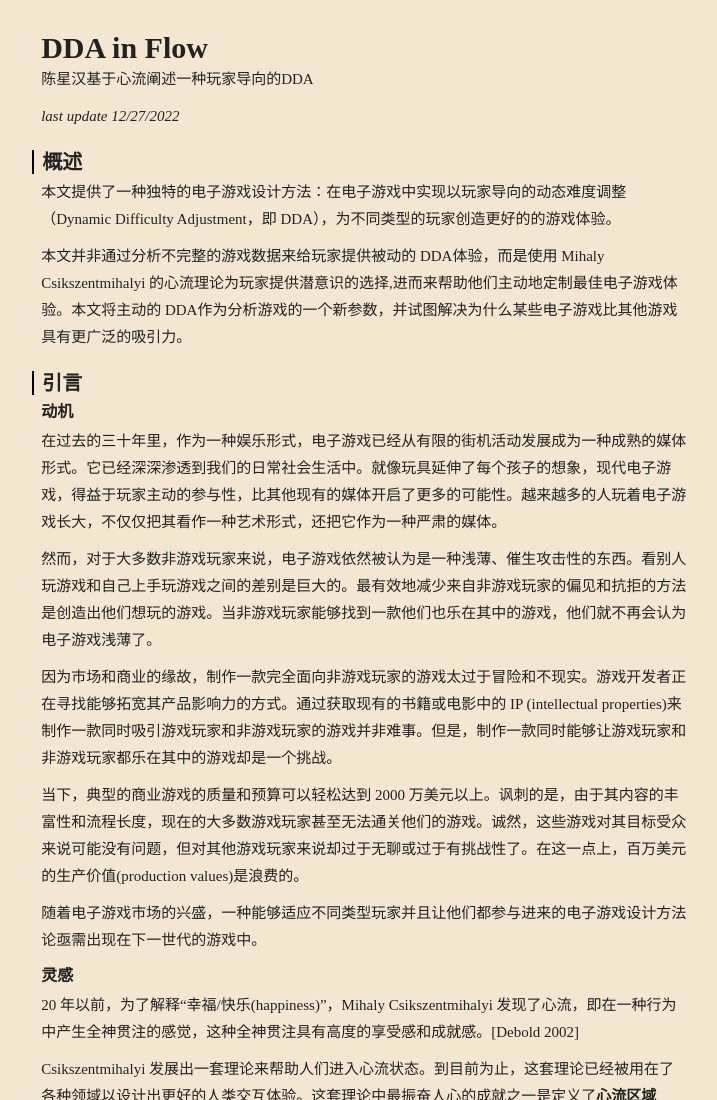
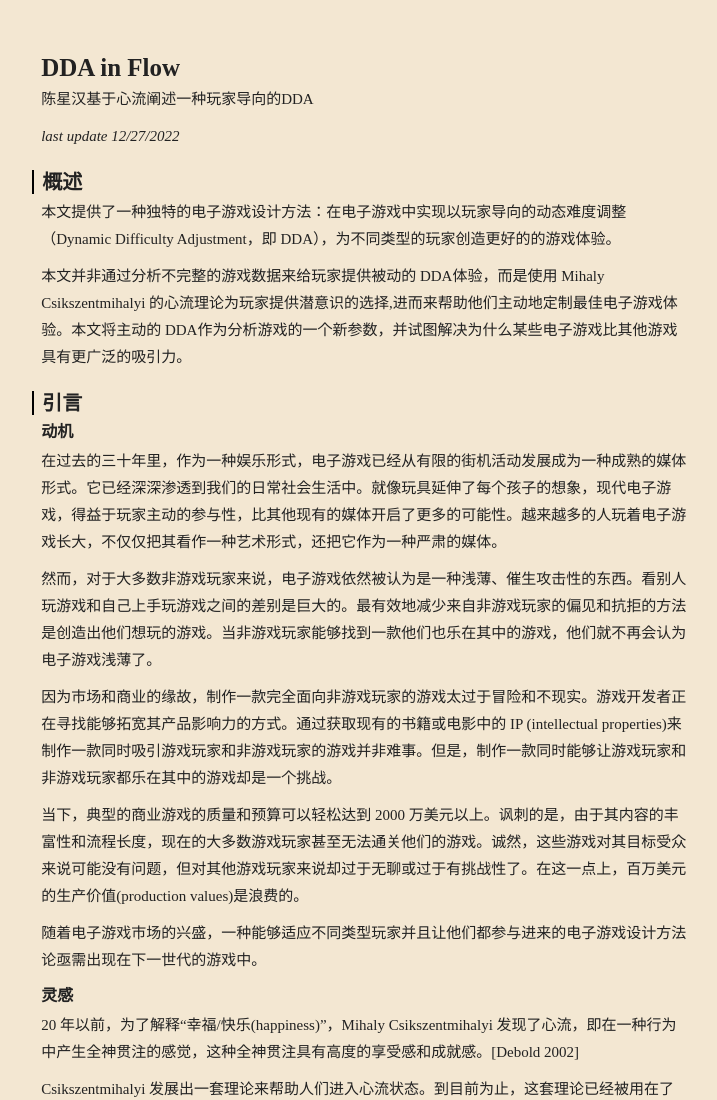
Before and after one commit to Chihiko3/Chihiko3.github.io, a plain HTML site: page archive/Flow.htm in a window 1280 px wide. Shown: the top 1100 px of the page, without its empty margins (226-943 px from the left). Drawn offline with Linux system fonts and the light colour scheme.

Commit message:
Update Flow.htm

```diff
--- a/archive/Flow.htm
+++ b/archive/Flow.htm
@@ -14,7 +14,7 @@
     <div class="row">
         <div class="twocol" id="leftcol"><br/></div>
         <div class="sevencol last" id="content">
-            <h0>DDA in Flow</h0>
+            <h1>DDA in Flow</h1>
             <p>陈星汉基于心流阐述一种玩家导向的DDA</p>
             <p><em>last update 12/27/2022</em></p>
             <h2>概述</h2>
```
